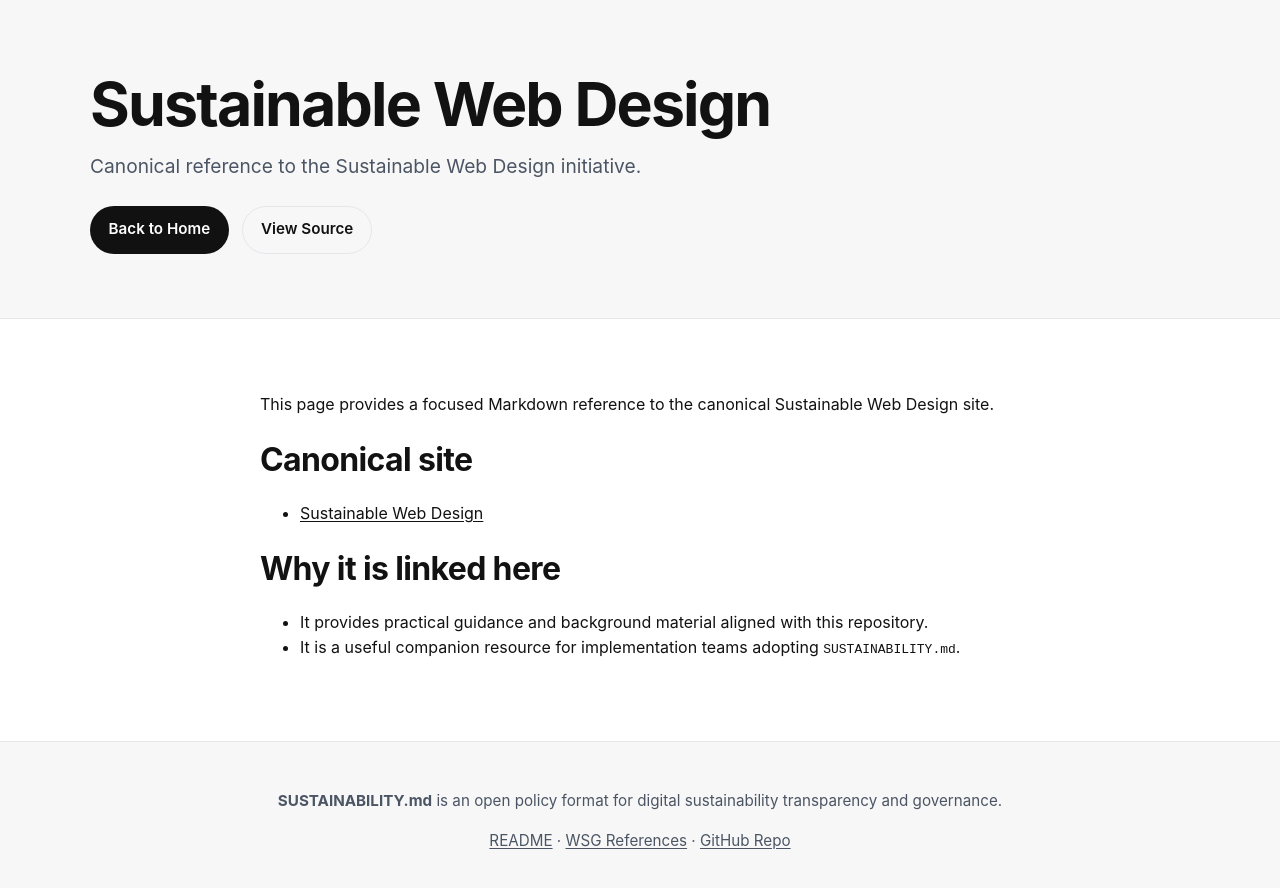
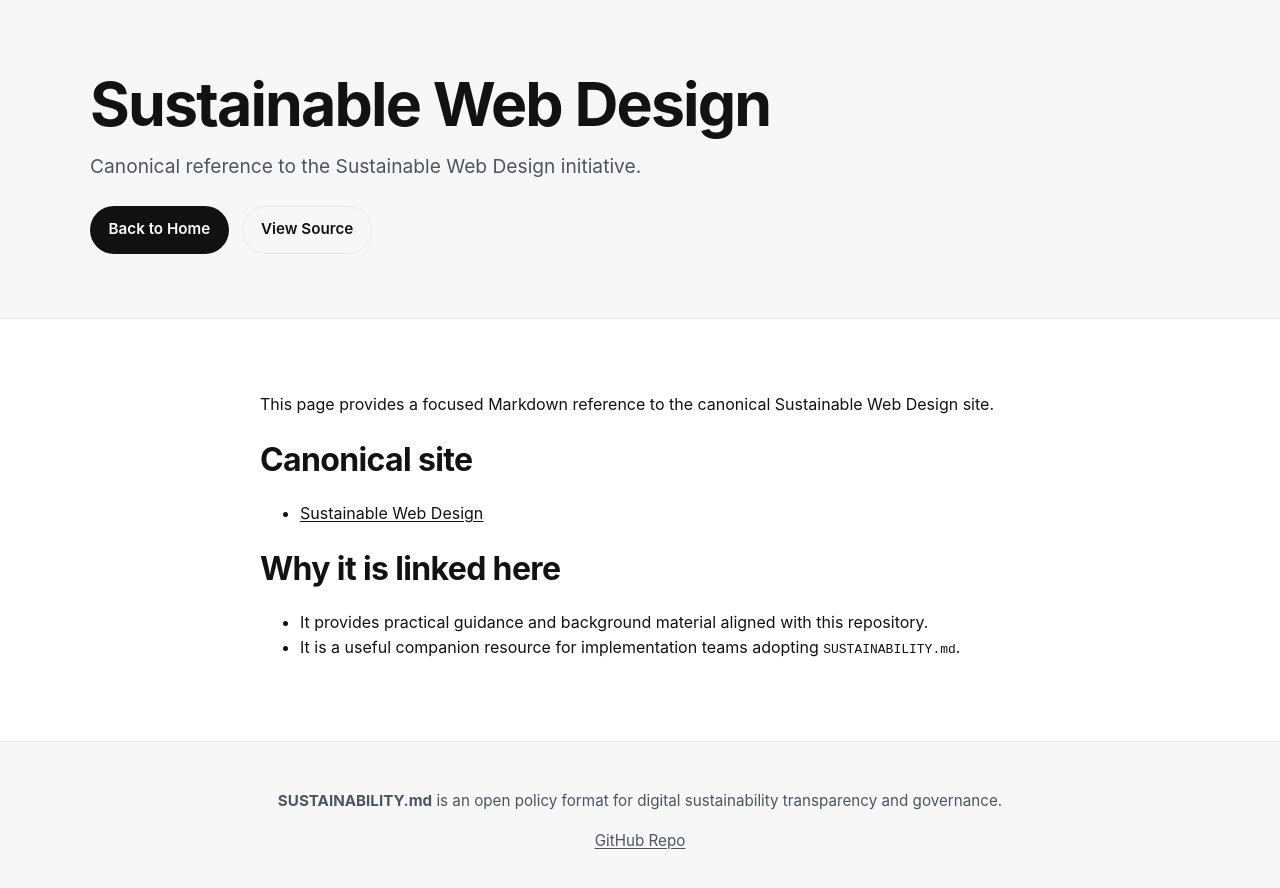
Before and after one commit to mgifford/sustainability.md, a Jekyll site: the page built from sustainablewebdesign.md, in a window 1280 px wide. Shown: the top 888 px of the page. Built offline with Jekyll 4.4.1, drawn with Linux system fonts in a browser that asks for light colours.

Commit message:
Remove footer links to README and WSG References
Removed links to README and WSG References from footer.

```diff
--- a/_layouts/page.html
+++ b/_layouts/page.html
@@ -40,10 +40,6 @@
           <strong>{{ site.title }}</strong> is an open policy format for digital sustainability transparency and governance.
         </p>
         <p>
-          <a href="{{ '/README.md' | relative_url }}">README</a>
-          ·
-          <a href="{{ '/WSG_REFERENCES.yaml' | relative_url }}">WSG References</a>
-          ·
           <a href="https://github.com/mgifford/sustainability.md">GitHub Repo</a>
         </p>
       </footer>
```
